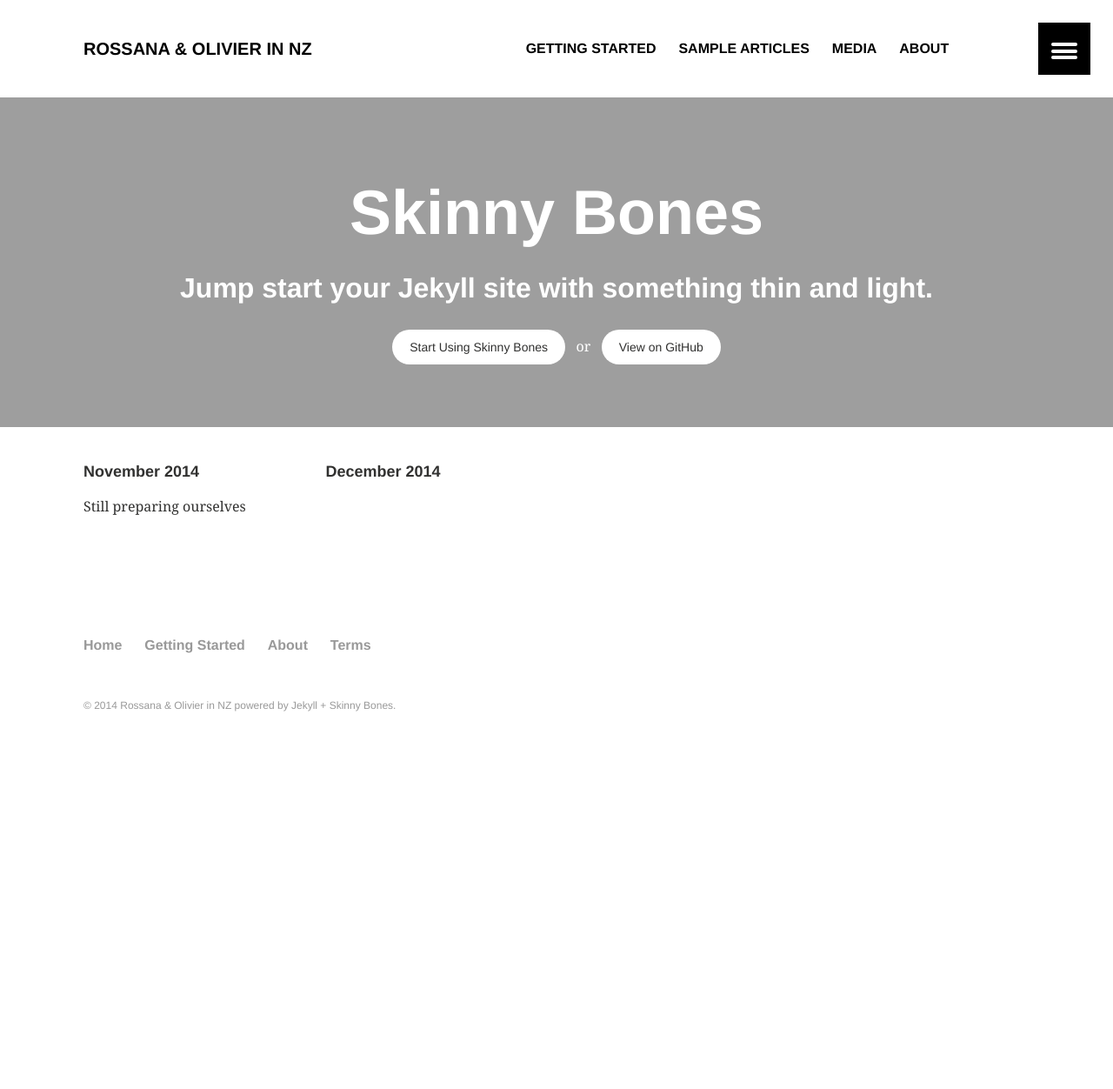
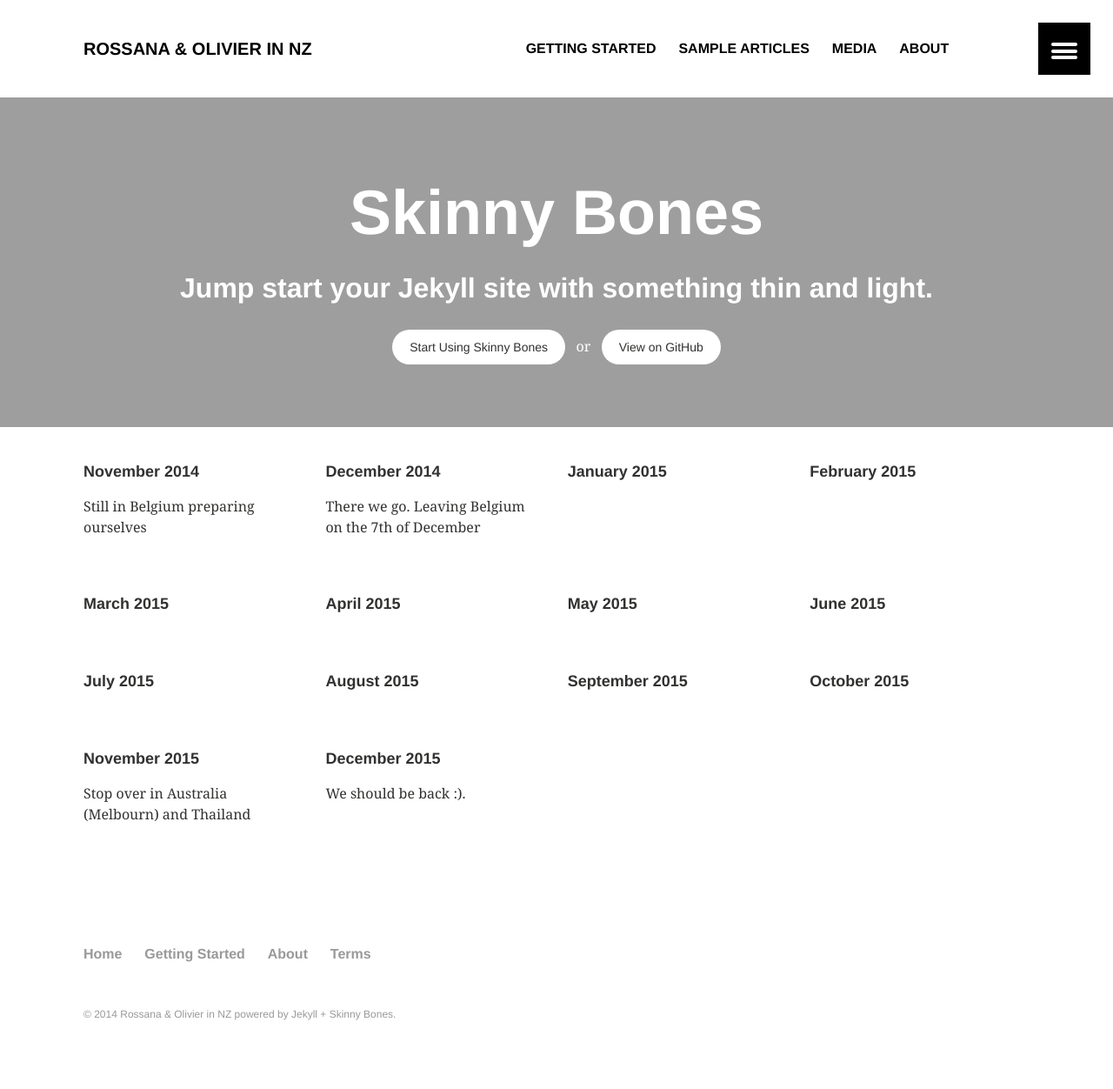
Before and after one commit to rokiwi/old, a Jekyll site: the page built from index.md, in a window 1280 px wide. Shown: the whole page at 87% size. Built offline with Jekyll 4.4.1, drawn with Linux system fonts in a browser that asks for light colours; before the commit the page ends 900 px from its top, so only the background shows below that.

Commit message:
Front page commit 2

```diff
--- a/index.md
+++ b/index.md
@@ -9,12 +9,72 @@
 
 <div class="tile">
   <h2 class="post-title">November 2014</h2>
-  <p class="post-excerpt">Still preparing ourselves</p>
+  <p class="post-excerpt">Still in Belgium preparing ourselves</p>
 </div>
 
 <div class="tile">
   <h2 class="post-title">December 2014</h2>
+  <p class="post-excerpt">There we go. Leaving Belgium on the 7th of December</p>
+</div>
+
+<div class="tile">
+  <h2 class="post-title">January 2015</h2>
   <p class="post-excerpt"></p>
 </div>
 
+<div class="tile">
+  <h2 class="post-title">February 2015</h2>
+  <p class="post-excerpt"></p>
 </div>
+
+<div class="tile">
+  <h2 class="post-title">March 2015</h2>
+  <p class="post-excerpt"></p>
+</div>
+
+<div class="tile">
+  <h2 class="post-title">April 2015</h2>
+  <p class="post-excerpt"></p>
+</div>
+
+<div class="tile">
+  <h2 class="post-title">May 2015</h2>
+  <p class="post-excerpt"></p>
+</div>
+
+<div class="tile">
+  <h2 class="post-title">June 2015</h2>
+  <p class="post-excerpt"></p>
+</div>
+
+<div class="tile">
+  <h2 class="post-title">July 2015</h2>
+  <p class="post-excerpt"></p>
+</div>
+
+<div class="tile">
+  <h2 class="post-title">August 2015</h2>
+  <p class="post-excerpt"></p>
+</div>
+
+<div class="tile">
+  <h2 class="post-title">September 2015</h2>
+  <p class="post-excerpt"></p>
+</div>
+
+<div class="tile">
+  <h2 class="post-title">October 2015</h2>
+  <p class="post-excerpt"></p>
+</div>
+
+<div class="tile">
+  <h2 class="post-title">November 2015</h2>
+  <p class="post-excerpt">Stop over in Australia (Melbourn) and Thailand</p>
+</div>
+
+<div class="tile">
+  <h2 class="post-title">December 2015</h2>
+  <p class="post-excerpt">We should be back :).</p>
+</div>
+
+</div>
```
